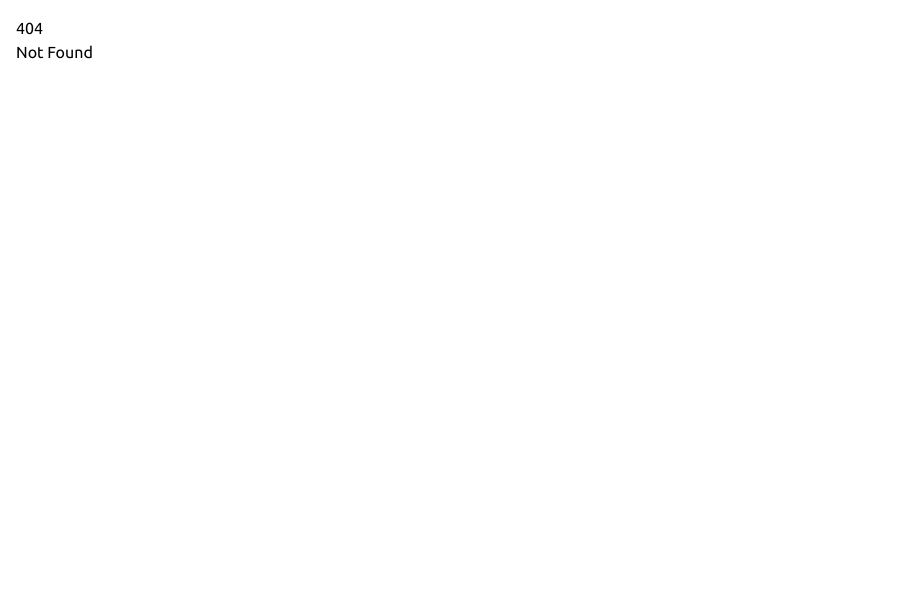
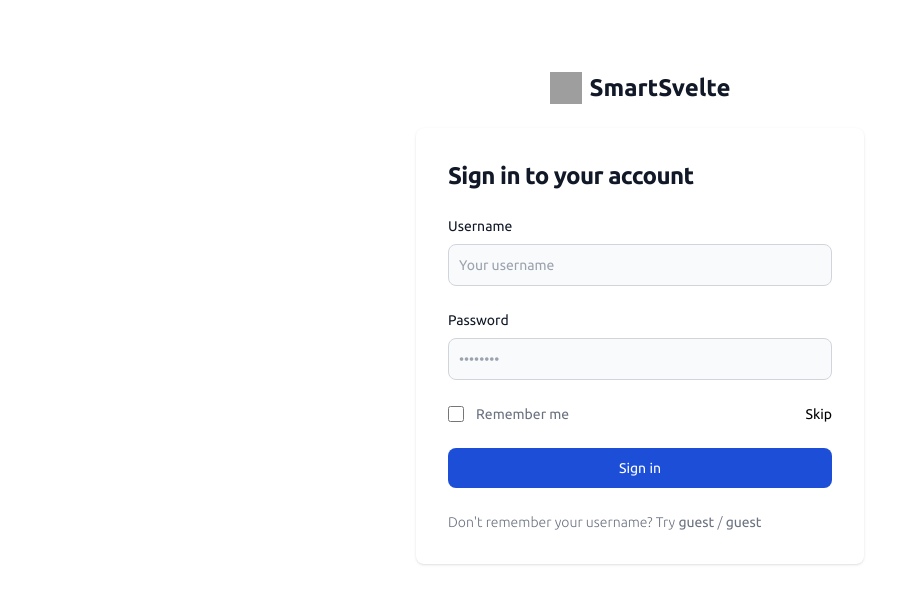
Before and after one commit to guildenstern70/smart-svelte, a SvelteKit app: page /login in a window 1280 px wide. Before the commit this address had no page. Shown: the top 604 px of the page, without its empty margins (0-910 px from the left). Built offline with nearby package versions, Linux system fonts and the light colour scheme; grey boxes are pictures that could not be loaded.

Commit message:
Login Form UI

```diff
--- /dev/null
+++ b/src/components/loginform.svelte
@@ -0,0 +1,49 @@
+<!--
+  -
+  -  SmartSvelte
+  -  A web template project for Svelte
+  -  Copyright (c) 2023 Alessio Saltarin
+  -  MIT License - see LICENSE
+  -
+  -->
+
+<section>
+  <div class="flex flex-col items-center justify-center px-6 py-6 mx-auto lg:mt-8">
+    <a href="https://svelte.dev/" target="_blank" rel="noreferrer" class="flex items-center mb-6 text-2xl font-semibold text-gray-900 dark:text-white">
+      <img src="https://upload.wikimedia.org/wikipedia/commons/1/1b/Svelte_Logo.svg" class="w-8 h-8 mr-2" alt="Svelte Logo">
+      SmartSvelte
+    </a>
+    <div class="w-full bg-white rounded-lg shadow dark:border md:mt-0 sm:max-w-md xl:p-0 dark:bg-gray-800 dark:border-gray-700">
+      <div class="p-6 space-y-4 md:space-y-6 sm:p-8">
+        <h1 class="text-xl font-bold leading-tight tracking-tight text-gray-900 md:text-2xl dark:text-white">
+          Sign in to your account
+        </h1>
+        <form class="space-y-4 md:space-y-6" action="#">
+          <div>
+            <label for="username" class="block mb-2 text-sm font-medium text-gray-900 dark:text-white">Username</label>
+            <input type="text" name="username" id="username" class="bg-gray-50 border border-gray-300 text-gray-900 sm:text-sm rounded-lg focus:ring-primary-600 focus:border-primary-600 block w-full p-2.5 dark:bg-gray-700 dark:border-gray-600 dark:placeholder-gray-400 dark:text-white dark:focus:ring-blue-500 dark:focus:border-blue-500" placeholder="Your username" required="">
+          </div>
+          <div>
+            <label for="password" class="block mb-2 text-sm font-medium text-gray-900 dark:text-white">Password</label>
+            <input type="password" name="password" id="password" placeholder="••••••••" class="bg-gray-50 border border-gray-300 text-gray-900 sm:text-sm rounded-lg focus:ring-primary-600 focus:border-primary-600 block w-full p-2.5 dark:bg-gray-700 dark:border-gray-600 dark:placeholder-gray-400 dark:text-white dark:focus:ring-blue-500 dark:focus:border-blue-500" required="">
+          </div>
+          <div class="flex items-center justify-between">
+            <div class="flex items-start">
+              <div class="flex items-center h-5">
+                <input id="remember" aria-describedby="remember" type="checkbox" class="w-4 h-4 border border-gray-300 rounded bg-gray-50 focus:ring-3 focus:ring-primary-300 dark:bg-gray-700 dark:border-gray-600 dark:focus:ring-primary-600 dark:ring-offset-gray-800" required="">
+              </div>
+              <div class="ml-3 text-sm">
+                <label for="remember" class="text-gray-500 dark:text-gray-300">Remember me</label>
+              </div>
+            </div>
+            <a href="/more" class="text-sm font-medium text-primary-600 hover:underline dark:text-primary-500">Skip</a>
+          </div>
+          <button type="submit" class="w-full text-white bg-blue-700 hover:bg-blue-800 focus:ring-4 focus:outline-none focus:ring-blue-300 font-medium rounded-lg text-sm px-5 py-2.5 text-center dark:bg-primary-600 dark:hover:bg-primary-700 dark:focus:ring-primary-800">Sign in</button>
+          <p class="text-sm font-light text-gray-500 dark:text-gray-400">
+            Don't remember your username? Try <b>guest</b> / <b>guest</b>
+          </p>
+        </form>
+      </div>
+    </div>
+  </div>
+</section>
--- a/src/main.css
+++ b/src/main.css
@@ -25,7 +25,7 @@
     }
 
     .selectednavitem {
-        @apply block py-2 pl-3 pr-4 text-white bg-blue-700 rounded md:bg-transparent md:text-blue-700 md:p-0 dark:text-white;
+        @apply block py-2 pl-3 pr-4 text-white font-bold bg-blue-700 rounded md:bg-transparent md:text-blue-700 md:p-0 dark:text-white;
     }
 
     .hamburgerNav {
--- a/src/routes/+page.svelte
+++ b/src/routes/+page.svelte
@@ -15,7 +15,7 @@
     <p class="mt-6 text-lg leading-8 text-gray-600">Quis tellus eget adipiscing convallis sit sit eget aliquet quis. Suspendisse eget egestas a elementum pulvinar et feugiat blandit at. In mi viverra elit nunc.</p>
     <div class="mt-6" id="buttons">
       <a href="/more" class="rounded-lg px-4 py-2 mx-1 bg-blue-500 text-blue-100 hover:bg-blue-600 duration-300">Learn more...</a>
-      <a href="/" class="rounded-lg px-4 py-2 mx-1 bg-gray-600 text-gray-100 hover:bg-gray-700 duration-300">Info</a>
+      <a href="/login" class="rounded-lg px-4 py-2 mx-1 bg-gray-600 text-gray-100 hover:bg-gray-700 duration-300">Login</a>
     </div>
   </div>
 </div>
--- /dev/null
+++ b/src/routes/login/+page.svelte
@@ -0,0 +1,14 @@
+<!--
+  -
+  -  SmartSvelte
+  -  A web template project for Svelte
+  -  Copyright (c) 2023 Alessio Saltarin
+  -  MIT License - see LICENSE
+  -
+  -->
+
+<script>
+  import LoginForm from "../../components/loginform.svelte";
+</script>
+
+<LoginForm />
--- a/src/routes/more/+layout.svelte
+++ b/src/routes/more/+layout.svelte
@@ -40,7 +40,7 @@
       <span class="self-center text-xl font-semibold whitespace-nowrap dark:text-white">SmartSvelte</span>
     </a>
     <div class="flex md:order-2">
-      <button type="button" class="text-white bg-blue-700 hover:bg-blue-800 focus:ring-4 focus:outline-none focus:ring-blue-300 font-medium rounded-lg text-sm px-5 py-2.5 text-center mr-3 md:mr-0 dark:bg-blue-600 dark:hover:bg-blue-700 dark:focus:ring-blue-800">Login</button>
+      <a href="/login" class="text-white bg-blue-700 hover:bg-blue-800 focus:ring-4 focus:outline-none focus:ring-blue-300 font-medium rounded-lg text-sm px-5 py-2.5 text-center mr-3 md:mr-0 dark:bg-blue-600 dark:hover:bg-blue-700 dark:focus:ring-blue-800">Login</a>
       <button on:click={onHamburger} data-collapse-toggle="navbar-hamburger" type="button" class="inline-flex items-center p-2 text-sm text-gray-500 rounded-lg md:hidden hover:bg-gray-100 focus:outline-none focus:ring-2 focus:ring-gray-200 dark:text-gray-400 dark:hover:bg-gray-700 dark:focus:ring-gray-600" aria-controls="navbar-hamburger" aria-expanded="false">
         <span class="sr-only">Open main menu</span>
         <svg class="w-6 h-6" aria-hidden="true" fill="currentColor" viewBox="0 0 20 20" xmlns="http://www.w3.org/2000/svg"><path fill-rule="evenodd" d="M3 5a1 1 0 011-1h12a1 1 0 110 2H4a1 1 0 01-1-1zM3 10a1 1 0 011-1h12a1 1 0 110 2H4a1 1 0 01-1-1zM3 15a1 1 0 011-1h12a1 1 0 110 2H4a1 1 0 01-1-1z" clip-rule="evenodd"></path></svg>
```
